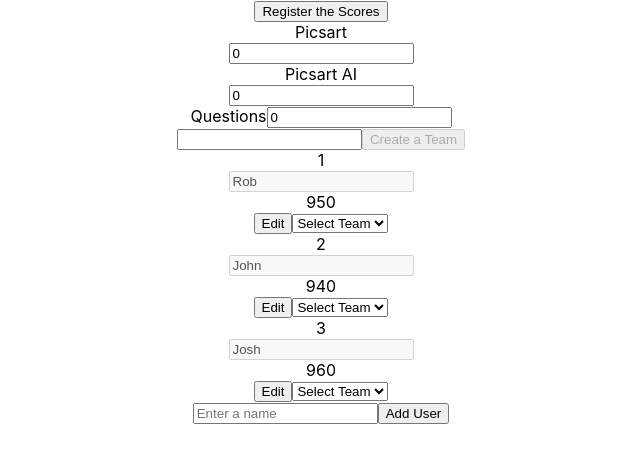
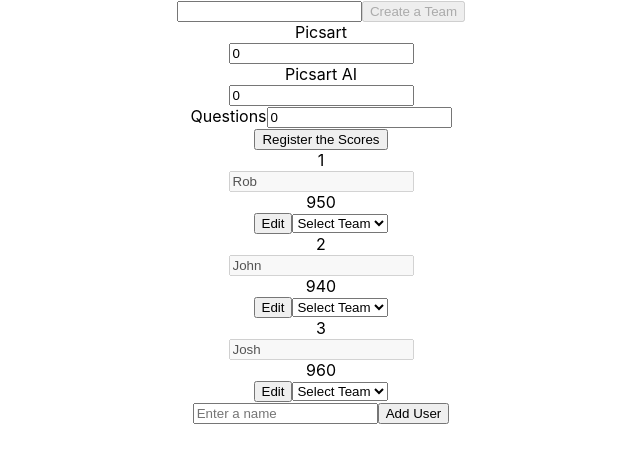
Before and after one commit to Picsart-Intelectual-Games/leaderboard, a React (Create React App) app: page / in a window 1280 px wide. Shown: the top 462 px of the page, without its empty margins (319-959 px from the left). Built offline with nearby package versions, Linux system fonts and the light colour scheme.

Commit message:
added JSS, changed layout

```diff
--- a/package.json
+++ b/package.json
@@ -6,6 +6,7 @@
     "@reduxjs/toolkit": "^1.9.5",
     "react": "^18.2.0",
     "react-dom": "^18.2.0",
+    "react-jss": "10.5.1",
     "react-redux": "^8.0.5",
     "react-scripts": "5.0.1",
     "uuid": "^9.0.0"
--- a/src/App.css
+++ /dev/null
@@ -1,3 +0,0 @@
-.App {
-  text-align: center;
-}
--- a/src/App.jsx
+++ /dev/null
@@ -1,16 +0,0 @@
-import './App.css';
-import Game from './components/Game';
-import Teams from './components/Teams';
-import Leaderboard from './components/Leaderboard';
-
-function App() {
-  return (
-    <div className="App">
-      <Game />
-      <Teams />
-      <Leaderboard />
-    </div>
-  );
-}
-
-export default App;
--- /dev/null
+++ b/src/components/App/index.jsx
@@ -0,0 +1,16 @@
+import Game from '../Game';
+import useStyles from './styles';
+import Leaderboard from '../Leaderboard';
+
+function App() {
+  const classes = useStyles();
+
+  return (
+    <div className={classes.root}>
+      <Game />
+      <Leaderboard />
+    </div>
+  );
+}
+
+export default App;
--- /dev/null
+++ b/src/components/App/styles.js
@@ -0,0 +1,11 @@
+import { createUseStyles } from 'react-jss';
+
+const useStyles = createUseStyles({
+  root: {
+    textAlign: 'center',
+  },
+}, {
+  name: 'app',
+});
+
+export default useStyles;
--- a/src/components/Teams/AddTeam/index.jsx
+++ b/src/components/Game/Teams/AddTeam/index.jsx
@@ -1,6 +1,6 @@
 import { useDispatch } from "react-redux";
 import { useCallback, useState } from "react";
-import teamsSlice from "../../../store/slices/teams";
+import teamsSlice from "../../../../store/slices/teams";
 
 const AddTeam = () => {
   const dispatch = useDispatch();
--- a/src/components/Game/index.jsx
+++ b/src/components/Game/index.jsx
@@ -1,5 +1,6 @@
 import { useCallback } from 'react';
 
+import Teams from './Teams';
 import TeamScoreboard from './TeamScoreboard';
 import { useDispatch, useSelector } from 'react-redux';
 import { getUsers } from '../../store/slices/users/selectors';
@@ -39,10 +40,11 @@
 
   return (
     <div>
+      <Teams />
+      <TeamScoreboard />
       <button onClick={handleScoreRegister}>
         Register the Scores
       </button>
-      <TeamScoreboard />
     </div>
   )
 };
--- a/src/index.js
+++ b/src/index.js
@@ -2,7 +2,7 @@
 import ReactDOM from 'react-dom/client';
 import { Provider } from 'react-redux';
 import './index.css';
-import App from './App';
+import App from './components/App';
 import store from './store';
 
 const root = ReactDOM.createRoot(document.getElementById('root'));
```
Also changed, not shown: src/components/Game/Teams/index.jsx (renamed from src/components/Teams/index.jsx), 1 other file (tests, documents, lock files or other folders).
